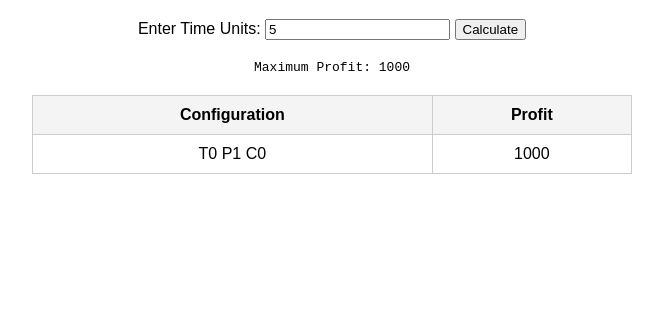
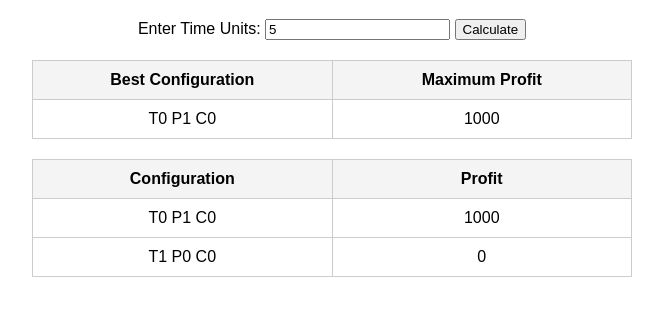
Before and after one commit to AjayKumar-DRB/maxprofit, a plain HTML site: page index.html in a window 1280 px wide. Both pictures are taken after typing "5" into the empty fields and a click on the button "Calculate". Shown: the part 81-396 px from the top of the page, without its empty margins (308-971 px from the left). Drawn offline with Linux system fonts and the light colour scheme.

Commit message:
Update index.html
Now shows all configurations along with configuration that shows maximum profit

```diff
--- a/index.html
+++ b/index.html
@@ -3,7 +3,7 @@
 <head>
     <meta charset="UTF-8">
     <meta name="viewport" content="width=device-width, initial-scale=1.0">
-    <title>Max Profit Tree Structure</title>
+    <title>Max Profit</title>
     <style>
         body {
             font-family: Arial, sans-serif;
@@ -12,17 +12,12 @@
             flex-direction: column;
             align-items: center; /* Center align items */
         }
-        .result {
-            font-family: monospace;
-            white-space: pre;
-            margin-top: 20px;
-            text-align: center; /* Center text */
-        }
         table {
             margin-top: 20px;
             border-collapse: collapse;
             width: 100%; /* Full width */
             max-width: 600px; /* Max width for table */
+            table-layout: fixed;/* Makes column width equal */
         }
         th, td {
             border: 1px solid #ccc;
@@ -38,13 +33,21 @@
 
     <h1>Max Profit Problem</h1>
 
-    <form id="profitForm" onsubmit="calculate(); return false">
+    <form id="profitForm" onsubmit="calculate(); return false"> <!-- Stops the form from being submitted and the element is handles by javascript-->
         <label for="timeUnits">Enter Time Units: </label>
         <input type="number" id="timeUnits" name="timeUnits" min="1" required>
         <button type="submit">Calculate</button>
     </form>
 
-    <div class="result" id="result"></div>
+    <table id="maxProfitTable" style="display:none;">
+        <thead>
+            <tr>
+                <th>Best Configuration</th>
+                <th>Maximum Profit</th>
+            </tr>
+        </thead>
+        <tbody id="maxProfitBody"></tbody>
+    </table>
 
     <table id="resultTable" style="display:none;">
         <thead>
@@ -68,56 +71,74 @@
         function calculate() {
             const timeUnits = parseInt(document.getElementById('timeUnits').value);
             formattedNodes = []; // Reset formatted nodes
-            const tree = buildTree(timeUnits, { T: 0, P: 0, C: 0 }, 0);
-            sortNodes(); // Sort nodes in descending order
+            buildAllCombinations(timeUnits, { T: 0, P: 0, C: 0 }, 0);
+            sortNodes(); // Sort nodes in descending order and display all combinations
         }
 
-        function buildTree(remainingTime, counts, totalProfit) {
+        function buildAllCombinations(remainingTime, counts, totalProfit) {
             if (remainingTime <= 0) {
-                return { counts, remainingTime, totalProfit, children: [] };
+                return;
             }
 
             for (const [type, { build_time, profit_per_time }] of Object.entries(properties)) {
                 if (remainingTime >= build_time) {
                     const newCounts = { ...counts, [type]: counts[type] + 1 };
-                    const newProfit = totalProfit + profit_per_time * (remainingTime - build_time);
-                    const childNode = buildTree(remainingTime - build_time, newCounts, newProfit);
-                    if (!isNodeInArray(childNode)) {
-                        formattedNodes.push([`T${newCounts.T} P${newCounts.P} C${newCounts.C}`, newProfit]); // Store formatted node
-                    }
+                    const newProfit = totalProfit + profit_per_time * (remainingTime - build_time); //Calculate total profit generated by the property in the given time span
+
+                    const configStr = `T${newCounts.T} P${newCounts.P} C${newCounts.C}`;
+
+                    // Store combination and profit if combination is not present in array and if more buildings can be built
+                    if (!isConfigInArray(configStr, newProfit) && (remainingTime-build_time < 4)) {
+                        formattedNodes.push([configStr, newProfit]);
+                    } //Check if the combination is not already present
+
+                    buildAllCombinations(remainingTime - build_time, newCounts, newProfit); //Recursive function to go through all the combinations
                 }
             }
-            return formattedNodes.length ? formattedNodes : { counts, remainingTime, totalProfit, children: [] };
         }
 
-        function isNodeInArray(node) {
+        //Check if combination is already present
+        function isConfigInArray(config, profit) {
             return formattedNodes.some(existingNode =>
-                existingNode[0] === node[0] && existingNode[1] === node[1]
+                existingNode[0] === config && existingNode[1] === profit
             );
         }
 
         function sortNodes() {
+            // console.log(formattedNodes)
             formattedNodes.sort((a, b) => b[1] - a[1]); // Sort by profit
 
-            let maxProfitAttainable = formattedNodes[0][1];
-            let solutionArray = formattedNodes.filter(node => node[1] === maxProfitAttainable);
-
-            displayResults(maxProfitAttainable, solutionArray);
+            displayAllCombinations();
         }
 
-        function displayResults(maxProfit, solutions) {
-            document.getElementById('result').textContent = `Maximum Profit: ${maxProfit}`;
+        function displayAllCombinations() {
+
+            const maxProfit = formattedNodes[0][1]
+
+            const maxProfitTable = document.getElementById('maxProfitTable');
+            const maxProfitBody = document.getElementById('maxProfitBody');
+            maxProfitBody.innerHTML = ''; // Clear previous content
+
             const resultTable = document.getElementById('resultTable');
             const resultBody = document.getElementById('resultBody');
-            resultBody.innerHTML = ''; // Clear previous results
+            resultBody.innerHTML = ''; // Clear previous content
 
-            solutions.forEach(([config, profit]) => {
-                const row = document.createElement('tr');
-                row.innerHTML = `<td>${config}</td><td>${profit}</td>`;
-                resultBody.appendChild(row);
+            formattedNodes.forEach(([config, profit]) => {
+                const resultRow = document.createElement('tr');
+                resultRow.innerHTML = `<td>${config}</td><td>${profit}</td>`;
+                resultBody.appendChild(resultRow);
             });
 
-            resultTable.style.display = 'table'; // Show the table
+            formattedNodes.forEach(([config, profit]) => {
+                if (profit === maxProfit) {
+                    const maxProfitRow = document.createElement('tr');
+                    maxProfitRow.innerHTML = `<td>${config}</td><td>${profit}</td>`;
+                    maxProfitBody.appendChild(maxProfitRow);
+                }
+            });
+
+            maxProfitTable.style.display = 'table'; // Show the max profit table
+            resultTable.style.display = 'table'; // Show the result table
         }
     </script>
 
```
